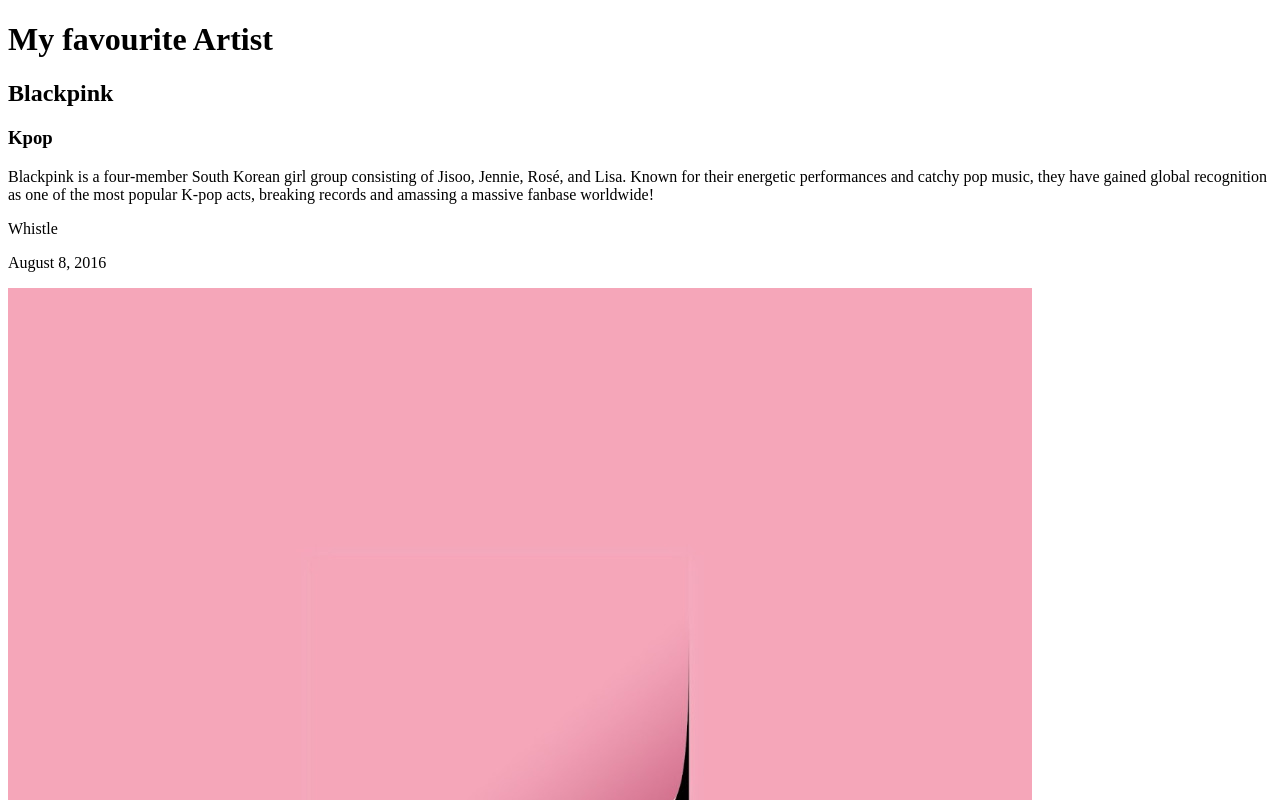
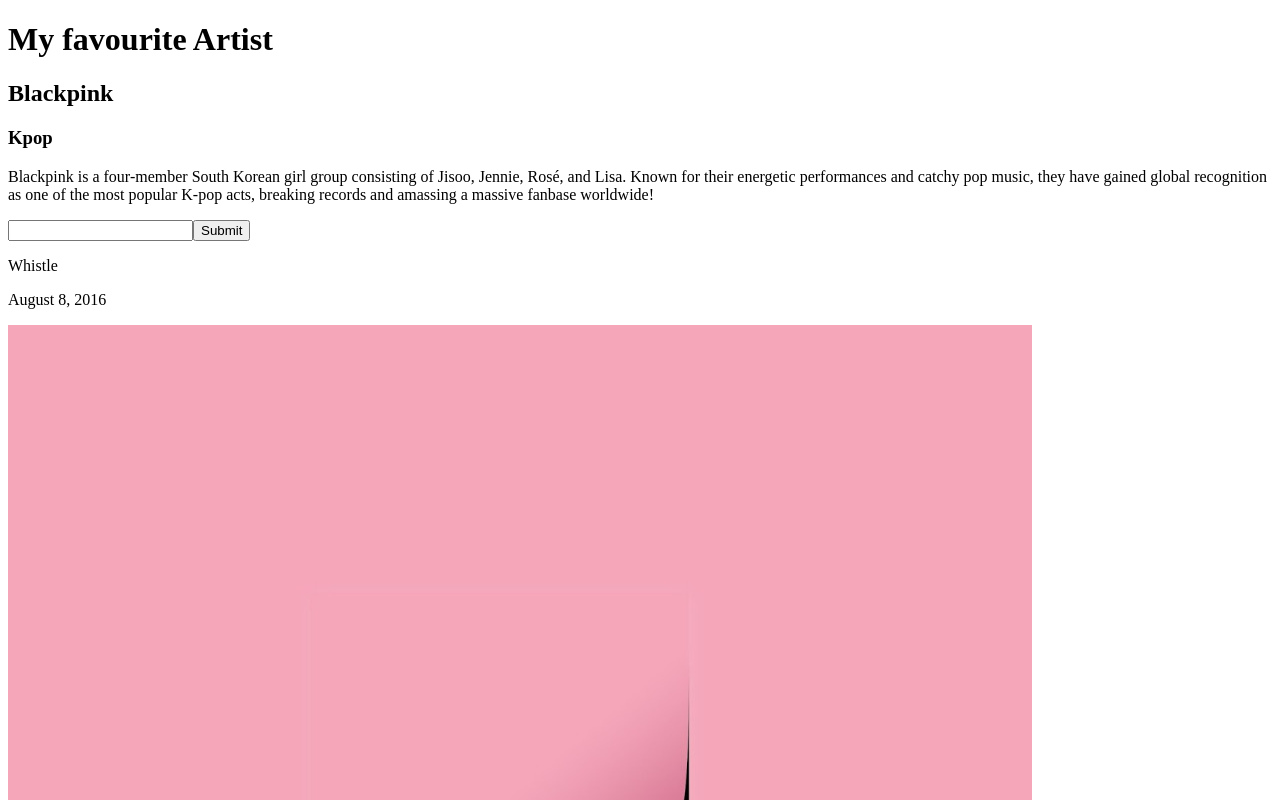
Before and after one commit to doheelee0328/react-music-app, a React (Vite) app: page / in a window 1280 px wide. Shown: the top 800 px of the page. Built offline with nearby package versions, Linux system fonts and the light colour scheme.

Commit message:
add form

```diff
--- a/src/App.jsx
+++ b/src/App.jsx
@@ -1,11 +1,13 @@
 import ArtistProfile from './ArtistInfo'
 import SongLists from './SongLists'
+import Form from './Form'
 
 function App() {
   return (
     <>
       <h1>My favourite Artist</h1>
       <ArtistProfile />
+      <Form />
       <SongLists />
     </>
   )
--- /dev/null
+++ b/src/Form.jsx
@@ -0,0 +1,24 @@
+import { useState } from 'react'
+
+const Form = () => {
+  const [text, setText] = useState('')
+  const [submit, setSubmit] = useState('')
+  const inputTextHandler = (e) => {
+    setText(e.target.value)
+  }
+  const submitHandler = (e) => {
+    e.preventDefault()
+
+    setSubmit(text)
+    setText('')
+  }
+  return (
+    <form onClick={submitHandler}>
+      <input type='text' onChange={inputTextHandler} value={text}></input>
+      <button type='button'>Submit</button>
+      {submit}
+    </form>
+  )
+}
+
+export default Form
--- a/src/SongLists.jsx
+++ b/src/SongLists.jsx
@@ -10,6 +10,14 @@
     setColourHeart((prev) => !prev)
   }
 
+  let likes = (
+    <HeartIcons changeColourHandler={changeColourHandler}></HeartIcons>
+  )
+
+  if (colourHeart) {
+    likes = <ColouredHeartIcons changeColourHandler={changeColourHandler} />
+  }
+
   return (
     <>
       {songs.map(({ id, name, releaseDate, coverArt }) => (
@@ -17,11 +25,7 @@
           <p>{name}</p>
           <p>{releaseDate}</p>
           <img src={coverArt} alt='songs' />
-          {colourHeart ? (
-            <ColouredHeartIcons changeColourHandler={changeColourHandler} />
-          ) : (
-            <HeartIcons changeColourHandler={changeColourHandler}></HeartIcons>
-          )}
+          {likes}
         </div>
       ))}
     </>
```
